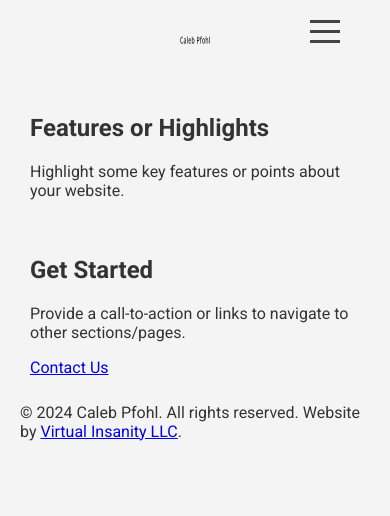
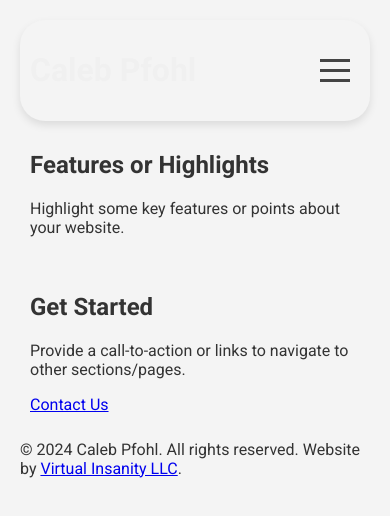
Before and after one commit to portalfreak014/calebpfohl, a plain HTML site: page index.html in a window 390 px wide. Drawn offline with Linux system fonts and the light colour scheme.

Commit message:
updated to add GTM, and to change the calebpfohl pngs to be actual text

```diff
--- a/index.html
+++ b/index.html
@@ -4,7 +4,13 @@
     <meta charset="UTF-8">
     <meta name="viewport" content="width=device-width, initial-scale=1.0">
     <!-- Google Tag Manager -->
-
+    <!-- Google Tag Manager -->
+    <script>(function(w,d,s,l,i){w[l]=w[l]||[];w[l].push({'gtm.start':
+    new Date().getTime(),event:'gtm.js'});var f=d.getElementsByTagName(s)[0],
+    j=d.createElement(s),dl=l!='dataLayer'?'&l='+l:'';j.async=true;j.src=
+    'https://www.googletagmanager.com/gtm.js?id='+i+dl;f.parentNode.insertBefore(j,f);
+    })(window,document,'script','dataLayer','GTM-NDCR97CD');</script>
+    <!-- End Google Tag Manager -->
     <!-- End Google Tag Manager -->
     <title>Sudo-V</title>
     <link rel="icon" href="favicon.png" type="image/png">
@@ -26,8 +32,16 @@
             position: relative;
             padding: 20px;
             text-align: center;
-            color: #fff;
-            padding-top: 60px; /* Added padding to create space for the logo */
+            background-color: #f4f4f4; /* Background color for the header */
+            border-radius: 25px; /* Border-radius for the "pill" effect */
+            box-shadow: 0 4px 8px rgba(0, 0, 0, 0.1); /* Box shadow for depth */
+            margin-top: 20px; /* Added margin for separation from the sections below */
+        }
+
+        .header-content {
+            display: flex;
+            justify-content: space-between;
+            align-items: center;
         }
 
         nav {
@@ -69,9 +83,6 @@
         }
 
         .hamburger-container {
-            position: absolute;
-            top: 10px;
-            right: 10px;
             cursor: pointer;
             z-index: 2; /* Ensure hamburger icon appears above other elements */
             display: flex;
@@ -127,7 +138,6 @@
 
             .hamburger-container {
                 top: 20px;
-                right: 20px;
                 padding-right: 10px; /* Adjusted padding for mobile */
             }
 
@@ -140,16 +150,21 @@
 </head>
 <body>
     <!-- Google Tag Manager (noscript) -->
+    <!-- Google Tag Manager (noscript) -->
+    <noscript><iframe src="https://www.googletagmanager.com/ns.html?id=GTM-NDCR97CD"
+    height="0" width="0" style="display:none;visibility:hidden"></iframe></noscript>
+    <!-- End Google Tag Manager (noscript) -->
     <!-- End Google Tag Manager (noscript) -->
     <header>
-        <img src="logo.png" alt="Caleb Pfohl Logo" width="60" height="60">
-        <div class="hamburger-container" onclick="toggleNav()">
-            <div class="hamburger-icon"></div>
+        <div class="header-content">
+            <h1 style="color: #f0f0f0;">Caleb Pfohl</h1>
+            <div class="hamburger-container" onclick="toggleNav()">
+                <div class="hamburger-icon"></div>
+            </div>
         </div>
     </header>
 
     <nav id="navbar">
-        <img src="navlogo.png" alt="Caleb Pfohl Nav Logo" width="60" height="60"> <!-- Placeholder for nav logo -->
         <a href="#home">Home</a>
         <a href="#features">Features</a>
         <a href="#contact">Contact</a>
```
